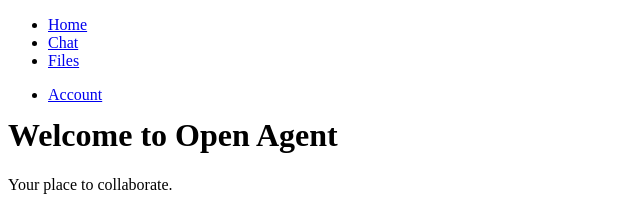
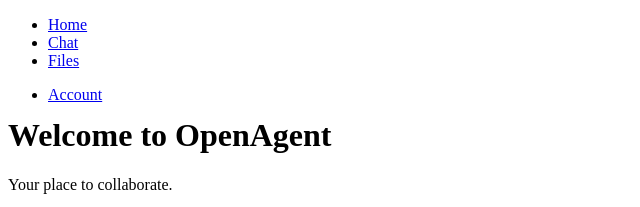
Before and after one commit to wjoseph0/agentCollaboration-archive, a SvelteKit app: page /app in a window 1280 px wide. Shown: the top 207 px of the page, without its empty margins (0-640 px from the left). Built offline with nearby package versions, Linux system fonts and the light colour scheme.

Commit message:
Change "Open Agent" to "OpenAgent"

```diff
--- a/src/app.html
+++ b/src/app.html
@@ -9,7 +9,7 @@
 	<meta name="viewport" content="width=device-width, initial-scale=1" />
 	<meta name="theme-color" content="darkslategray" />
 	<link rel="manifest" href="/manifest.json" />
-	<title>Open Agent</title>
+	<title>OpenAgent</title>
 	%sveltekit.head%
 </head>
 
--- a/src/routes/+page.svelte
+++ b/src/routes/+page.svelte
@@ -3,7 +3,7 @@
 </script>
 
 <main class="container">
-	<h1 style="text-align: center;">Welcome to Open Agent!</h1>
+	<h1 style="text-align: center;">Welcome to OpenAgent</h1>
 	{#if $currentUser?.username}
 		<a href="./app"><button>View Dashboard</button></a>
 	{:else}
--- a/src/routes/app/+page.svelte
+++ b/src/routes/app/+page.svelte
@@ -1,4 +1,4 @@
 <main class="container">
-	<h1>Welcome to Open Agent</h1>
+	<h1>Welcome to OpenAgent</h1>
 	<p>Your place to collaborate.</p>
 </main>
```
Also changed, not shown: static/manifest.json.
